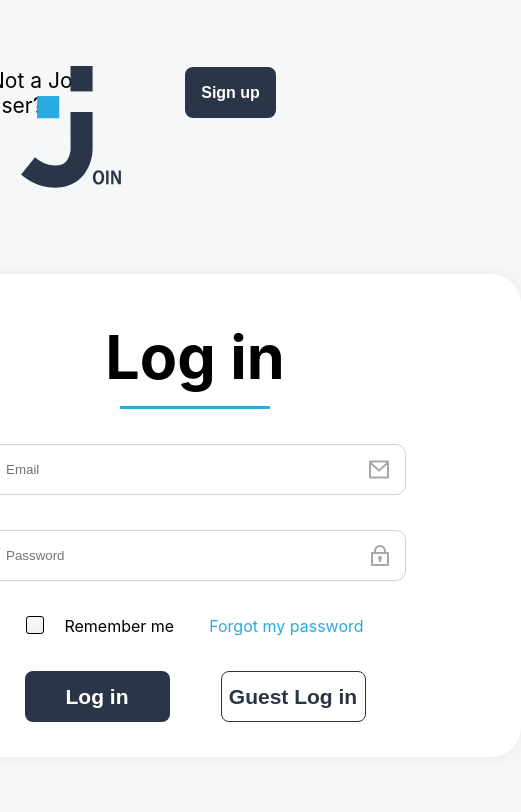
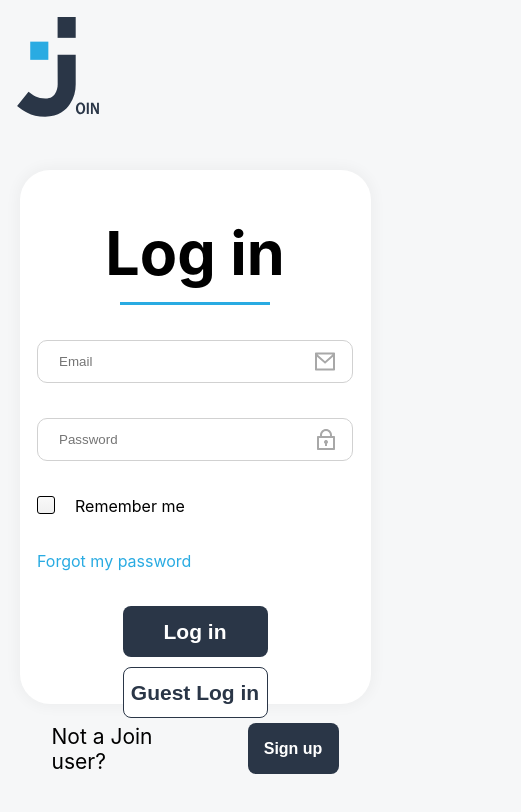
Before and after one commit to richardlieknis/join, a plain HTML site: page index.html in a window 390 px wide. Shown: the whole page, 521 px wide, since content can reach past the window. Drawn offline with Linux system fonts and the light colour scheme.

Commit message:
added index.html responsive

```diff
--- a/index.html
+++ b/index.html
@@ -33,7 +33,7 @@
                     src="src/img/email.svg">
                 <input class="input-login background-image-password" placeholder="Password" type="password"
                     src="src/img/password.svg">
-                <div style="display: flex; gap: 35px">
+                <div class="forgot-password-container">
                     <div class="remember-me">
                         <div class="remember-me-box"></div>
                         <span>Remember me</span>
@@ -42,7 +42,7 @@
                         <a class="forgot-password" href="#">Forgot my password</a>
                     </div>
                 </div>
-                <div style="display: flex; gap: 51px;">
+                <div class="continue-btn-container">
                     <button class="login-btn">Log in</button>
                     <button class="guest-btn">Guest Log in</button>
                 </div>
--- a/style.css
+++ b/style.css
@@ -85,6 +85,11 @@ body {
     align-items: center;
 }
 
+.forgot-password-container {
+    display: flex;
+    gap: 35px;
+}
+
 .remember-me-box {
     width: 16px;
     height: 16px;
@@ -102,6 +107,11 @@ body {
 .forgot-password {
     text-decoration: none;
     color: #29ABE2;
+}
+
+.continue-btn-container {
+    display: flex;
+    gap: 51px;
 }
 
 .login-btn {
@@ -169,6 +179,7 @@ body {
     border: unset;
     font-size: 16px;
     font-weight: 600;
+    transition: ease-in-out 225ms;
 }
 
 .sign-up-btn:hover {
@@ -176,3 +187,43 @@ body {
     background-color: #29ABE2;
     box-shadow: 0px 5px 10px 0px rgba(0, 0, 0, 0.3);
 }
+
+@media screen {
+    @media(max-width: 800px) {
+        .log-in {
+            width: 90%;
+            height: 55%;
+            top: 170px;
+        }
+
+        .forgot-password-container {
+            flex-direction: column;
+            width: 90%;
+        }
+
+        .input-login {
+            width: 90%;
+        }
+
+        .continue-btn-container {
+            flex-direction: column;
+            gap: 10px;
+        }
+
+        .join-logo {
+            left: 2%;
+            top: 2%;
+            width: 100px;
+            height: 100px;
+        }
+
+        .sign-up-container {
+            top: unset;
+            right: unset;
+            bottom: 70px;
+            width: 100%;
+            display: flex;
+            justify-content: center;
+        }
+    }
+}
```
